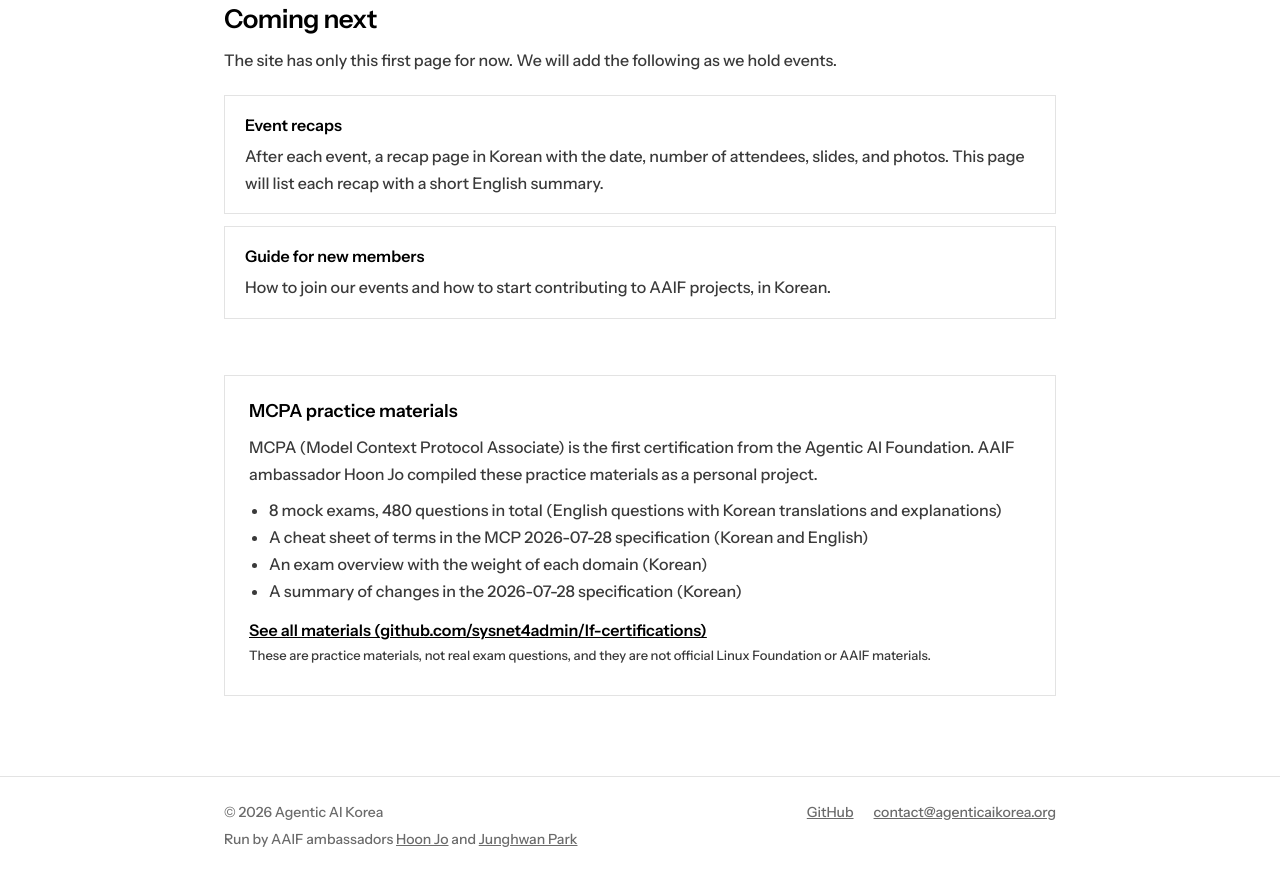
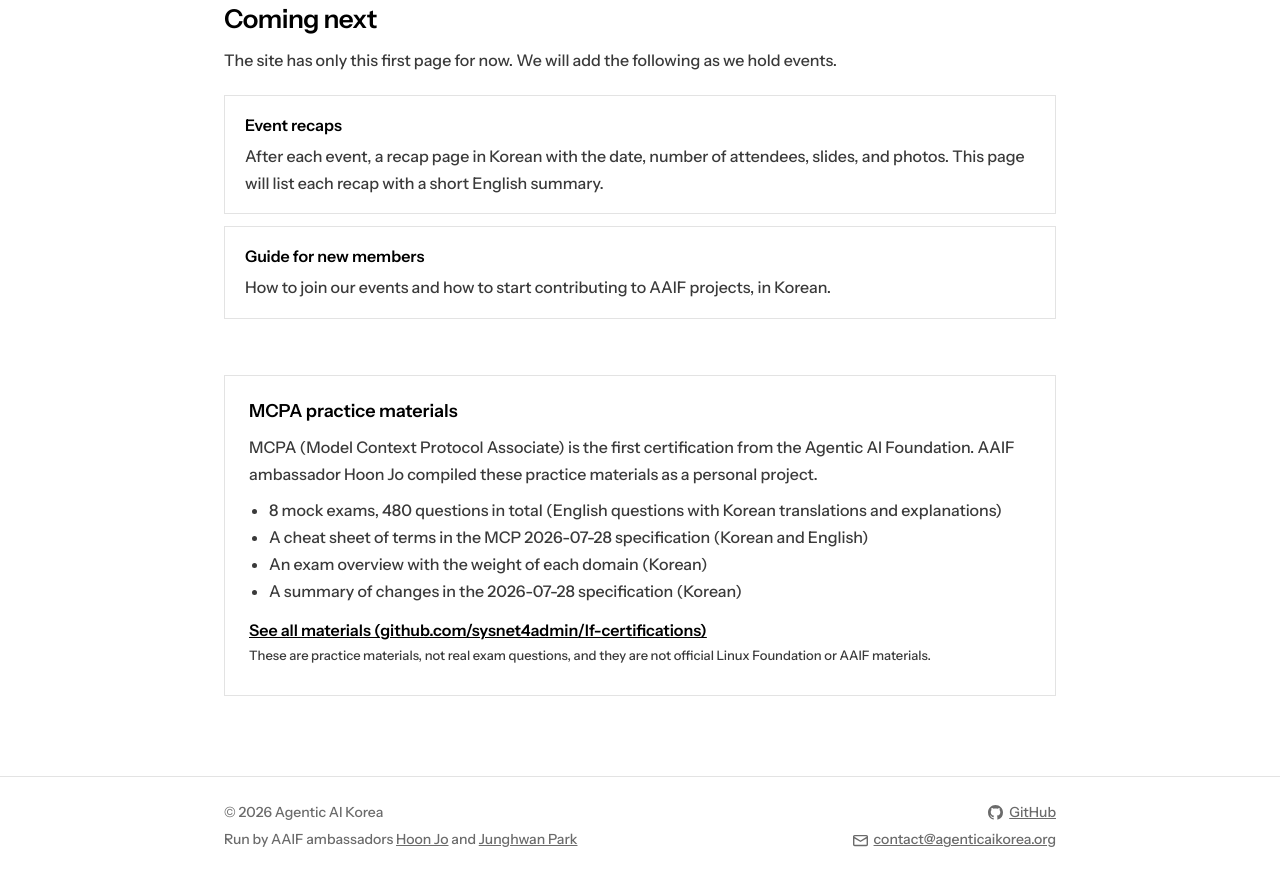
Before and after one commit to agenticaikorea/agenticaikorea.org, a plain HTML site: page public/en/index.html in a window 1280 px wide. Shown: the part 1131-2017 px from the top of the page. Drawn offline with Linux system fonts and the light colour scheme; a web font is replaced by a local one.

Commit message:
바닥 오른쪽도 두 줄로 나누고 GitHub와 메일 아이콘을 넣는다

```diff
--- a/public/en/index.html
+++ b/public/en/index.html
@@ -70,7 +70,10 @@ td:first-child { white-space: nowrap; font-weight: 600; }
 footer { margin-top: 56px; border-top: 1px solid var(--line); padding: 24px 0 40px; font-size: 14px; color: var(--ink-3); }
 footer p { margin: 0 0 4px; }
 footer .wrap { display: flex; justify-content: space-between; align-items: flex-start; gap: 12px 32px; flex-wrap: wrap; }
-footer .links { display: flex; gap: 20px; flex-wrap: wrap; margin: 0; }
+footer .links { text-align: right; }
+footer .links a { display: inline-flex; align-items: center; gap: 6px; vertical-align: top; }
+footer .links svg { width: 15px; height: 15px; fill: currentColor; flex: none; }
+@media (max-width: 640px) { footer .links { text-align: left; } }
 .dot { color: var(--orange); }
 .hero .wrap { position: relative; }
 .lang { position: absolute; top: -36px; right: 24px; font-size: 14px; color: #bdbdbd; }
@@ -157,7 +160,10 @@ footer .links { display: flex; gap: 20px; flex-wrap: wrap; margin: 0; }
       <p>© 2026 Agentic AI Korea</p>
       <p>Run by AAIF ambassadors <a href="https://www.linkedin.com/in/hoonjo/">Hoon Jo</a> and <a href="https://www.linkedin.com/in/9bow/">Junghwan Park</a></p>
     </div>
-    <p class="links"><a href="https://github.com/agenticaikorea">GitHub</a> <a href="mailto:contact@agenticaikorea.org">contact@agenticaikorea.org</a></p>
+    <div class="links">
+      <p><a href="https://github.com/agenticaikorea"><svg viewBox="0 0 16 16" aria-hidden="true"><path d="M8 0c4.42 0 8 3.58 8 8a8.013 8.013 0 0 1-5.45 7.59c-.4.08-.55-.17-.55-.38 0-.27.01-1.13.01-2.2 0-.75-.25-1.23-.54-1.48 1.78-.2 3.65-.88 3.65-3.95 0-.88-.31-1.59-.82-2.15.08-.2.36-1.02-.08-2.12 0 0-.67-.22-2.2.82-.64-.18-1.32-.27-2-.27-.68 0-1.36.09-2 .27-1.53-1.03-2.2-.82-2.2-.82-.44 1.1-.16 1.92-.08 2.12-.51.56-.82 1.28-.82 2.15 0 3.06 1.86 3.75 3.64 3.95-.23.2-.44.55-.51 1.07-.46.21-1.61.55-2.33-.66-.15-.24-.6-.83-1.23-.82-.67.01-.27.38.01.53.34.19.73.9.82 1.13.16.45.68 1.31 2.69.94 0 .67.01 1.3.01 1.49 0 .21-.15.45-.55.38A7.995 7.995 0 0 1 0 8c0-4.42 3.58-8 8-8Z"/></svg>GitHub</a></p>
+      <p><a href="mailto:contact@agenticaikorea.org"><svg viewBox="0 0 16 16" aria-hidden="true"><path d="M1.75 2h12.5c.966 0 1.75.784 1.75 1.75v8.5A1.75 1.75 0 0 1 14.25 14H1.75A1.75 1.75 0 0 1 0 12.25v-8.5C0 2.784.784 2 1.75 2ZM1.5 12.251c0 .138.112.25.25.25h12.5a.25.25 0 0 0 .25-.25V5.809L8.38 9.397a.75.75 0 0 1-.76 0L1.5 5.809v6.442Zm13-8.181v-.32a.25.25 0 0 0-.25-.25H1.75a.25.25 0 0 0-.25.25v.32L8 7.88Z"/></svg>contact@agenticaikorea.org</a></p>
+    </div>
   </div>
 </footer>
 </body>
```
Also changed, not shown: public/index.html (+8 -2 lines).
